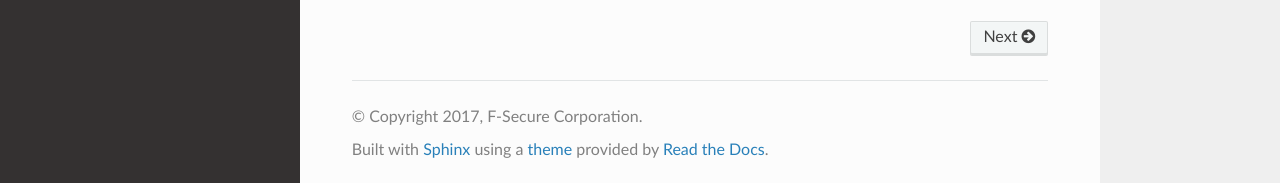
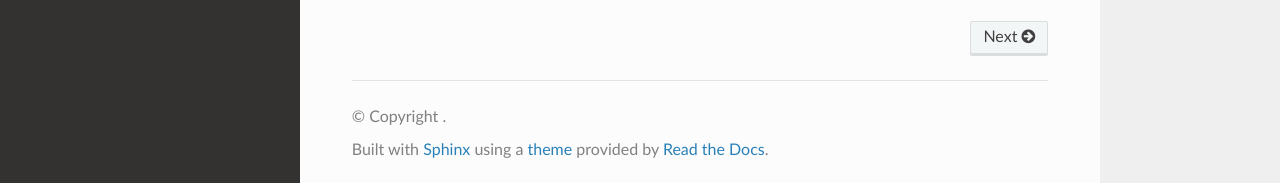
Before and after one commit to KVM-VMI/nitro, a Sphinx documentation site: the page built from doc/source/index.rst, in a window 1280 px wide and 900 px high, scrolled down 1119 px. Shown: the part 714-897 px from the top of the window. Built offline with Sphinx 7.4.7 and the Read the Docs theme 2.0.0, drawn with Linux system fonts in a browser that asks for light colours.

Commit message:
Changed copyright statement for now

```diff
--- a/doc/source/conf.py
+++ b/doc/source/conf.py
@@ -24,7 +24,7 @@ sys.path.insert(0, module_dir)
 # generation.
 from unittest.mock import MagicMock
 
-for mod in ("libvirt", "nitro._libvmi", "ioctl_opt", "docopt"):
+for mod in ("libvirt", "nitro._libvmi", "nitro.build_libvmi", "psutil", "ioctl_opt", "docopt"):
     sys.modules[mod] = MagicMock()
 
 # If your documentation needs a minimal Sphinx version, state it here.
@@ -52,8 +52,8 @@ master_doc = 'index'
 
 # General information about the project.
 project = 'nitro'
-copyright = '2017, F-Secure Corporation'
-author = 'F-Secure Corporation'
+copyright = ''
+author = ''
 
 # The version info for the project you're documenting, acts as replacement for
 # |version| and |release|, also used in various other places throughout the
@@ -150,7 +150,7 @@ latex_elements = {
 #  author, documentclass [howto, manual, or own class]).
 latex_documents = [
     (master_doc, 'nitro.tex', 'nitro Documentation',
-     'F-Secure Corporation', 'manual'),
+     '', 'manual'),
 ]
 
 
```
Also changed, not shown: 1 other file.
